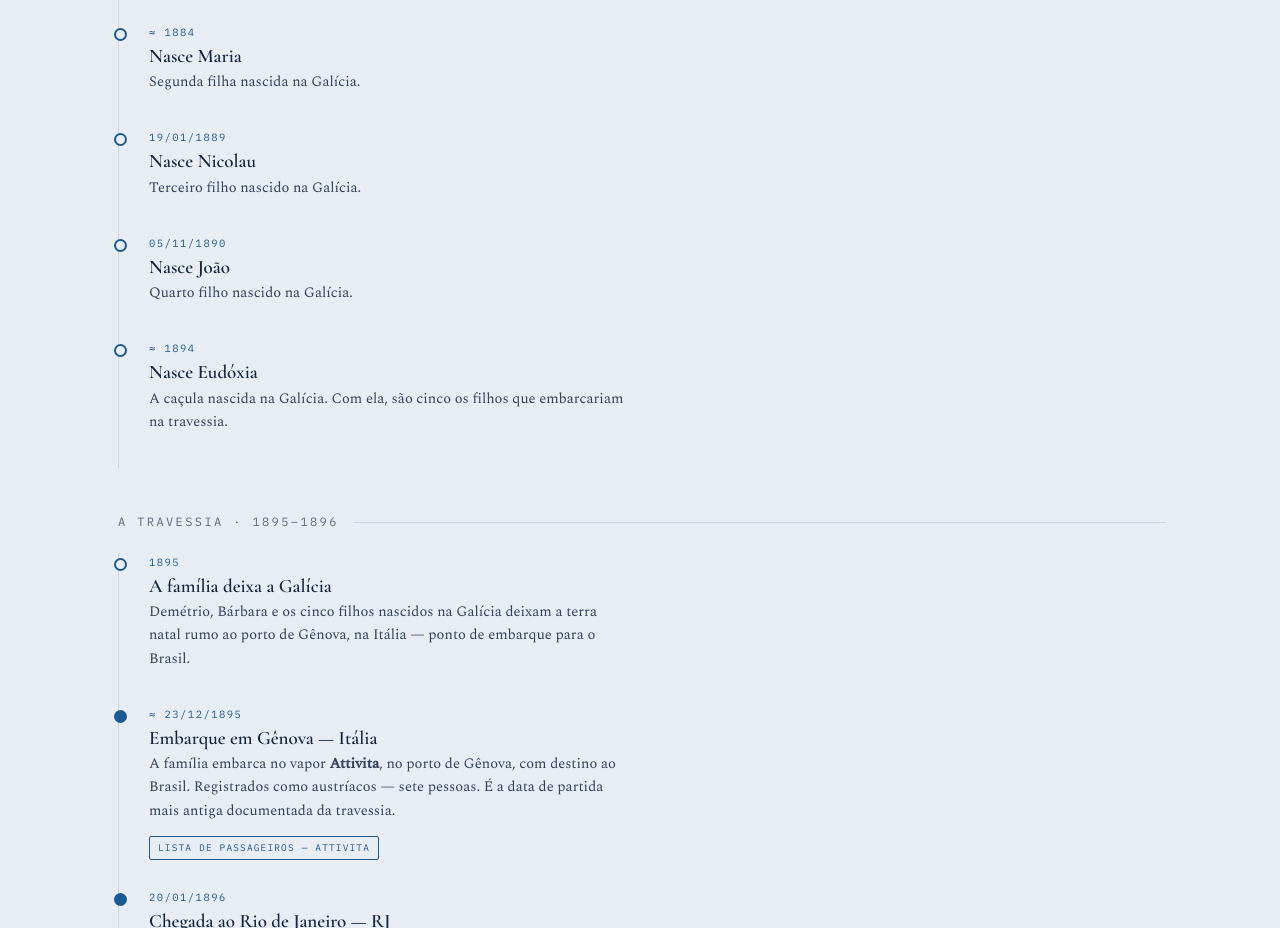
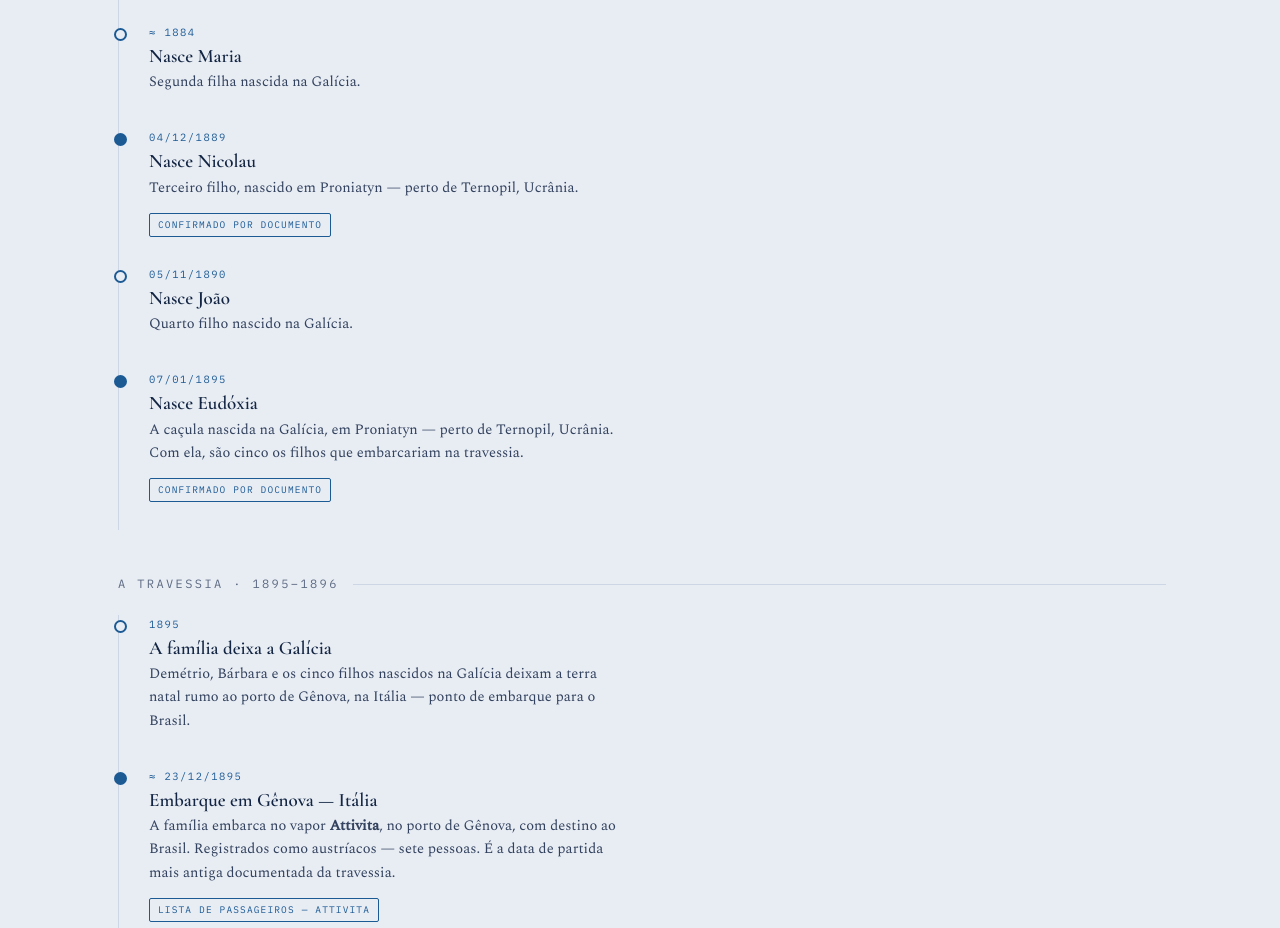
Before and after one commit to MiguelKotowey/origem-kotowey, a plain HTML site: page historia.html in a window 1280 px wide. Shown: the part 840-1768 px from the top of the page. Drawn offline with nearby package versions, Linux system fonts and the light colour scheme.

Commit message:
Corrige datas de nascimento de Nicolau e Evdóxia (documento primário)
Ofício do ДАТО (arquivo estadual de Ternopil) confirma: Nicolau nasceu
04/12/1889 (não 19/01/1889, que era só pista de fórum) e Evdóxia
07/01/1895 (precisão da aproximação anterior ≈1894). Ambos em
Proniatyn, Ucrânia.

Co-Authored-By: Claude Sonnet 5 <noreply@anthropic.com>
Claude-Session: https://claude.ai/code/session_013bjLb1vYTLeNicNb8XdXQu

```diff
--- a/historia.html
+++ b/historia.html
@@ -46,10 +46,11 @@
         <p>Segunda filha nascida na Galícia.</p>
       </div>
 
-      <div class="tl-item">
-        <div class="tl-date">19/01/1889</div>
+      <div class="tl-item doc">
+        <div class="tl-date">04/12/1889</div>
         <h3>Nasce Nicolau</h3>
-        <p>Terceiro filho nascido na Galícia.</p>
+        <p>Terceiro filho, nascido em Proniatyn — perto de Ternopil, Ucrânia.</p>
+        <span class="tag doc">Confirmado por documento</span>
       </div>
 
       <div class="tl-item">
@@ -58,10 +59,11 @@
         <p>Quarto filho nascido na Galícia.</p>
       </div>
 
-      <div class="tl-item">
-        <div class="tl-date">≈ 1894</div>
+      <div class="tl-item doc">
+        <div class="tl-date">07/01/1895</div>
         <h3>Nasce Eudóxia</h3>
-        <p>A caçula nascida na Galícia. Com ela, são cinco os filhos que embarcariam na travessia.</p>
+        <p>A caçula nascida na Galícia, em Proniatyn — perto de Ternopil, Ucrânia. Com ela, são cinco os filhos que embarcariam na travessia.</p>
+        <span class="tag doc">Confirmado por documento</span>
       </div>
 
       <div class="gen-label">A travessia · 1895–1896</div>
```
Also changed, not shown: perfil-dados.js (+4 -4 lines).
